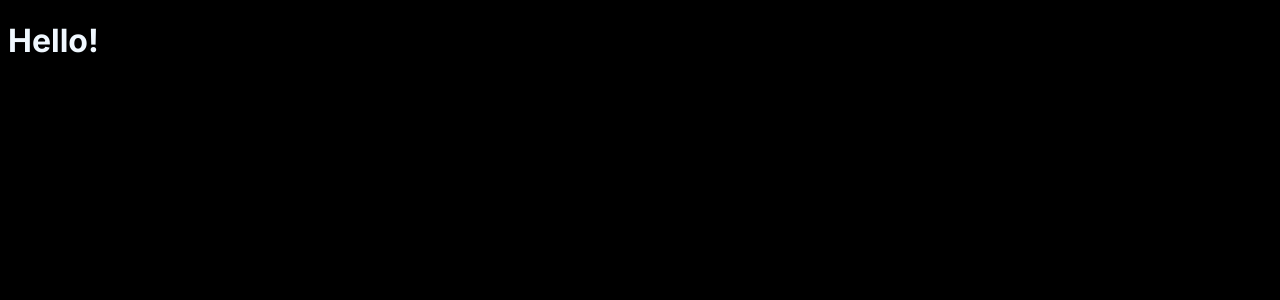
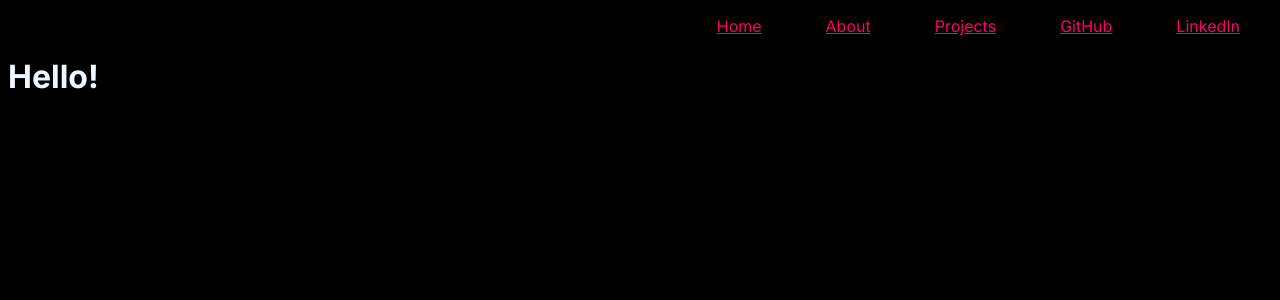
Before and after one commit to Job85/simplistic-portfolio, a Next.js app: page / in a window 1280 px wide. Shown: the top 300 px of the page. Built offline with nearby package versions, Linux system fonts and the light colour scheme.

Commit message:
imported NavBar and rendered component in <main> tag

```diff
--- a/src/app/page.js
+++ b/src/app/page.js
@@ -1,8 +1,10 @@
-import styles from './page.module.css'
+import styles from './page.module.css';
+import NavBar from './components/Nav/NavBar';
 
 export default function Home() {
   return (
     <main>
+      <NavBar />
       <h1 className={styles.homeH1}>Hello!</h1>
     </main>
   )
```
